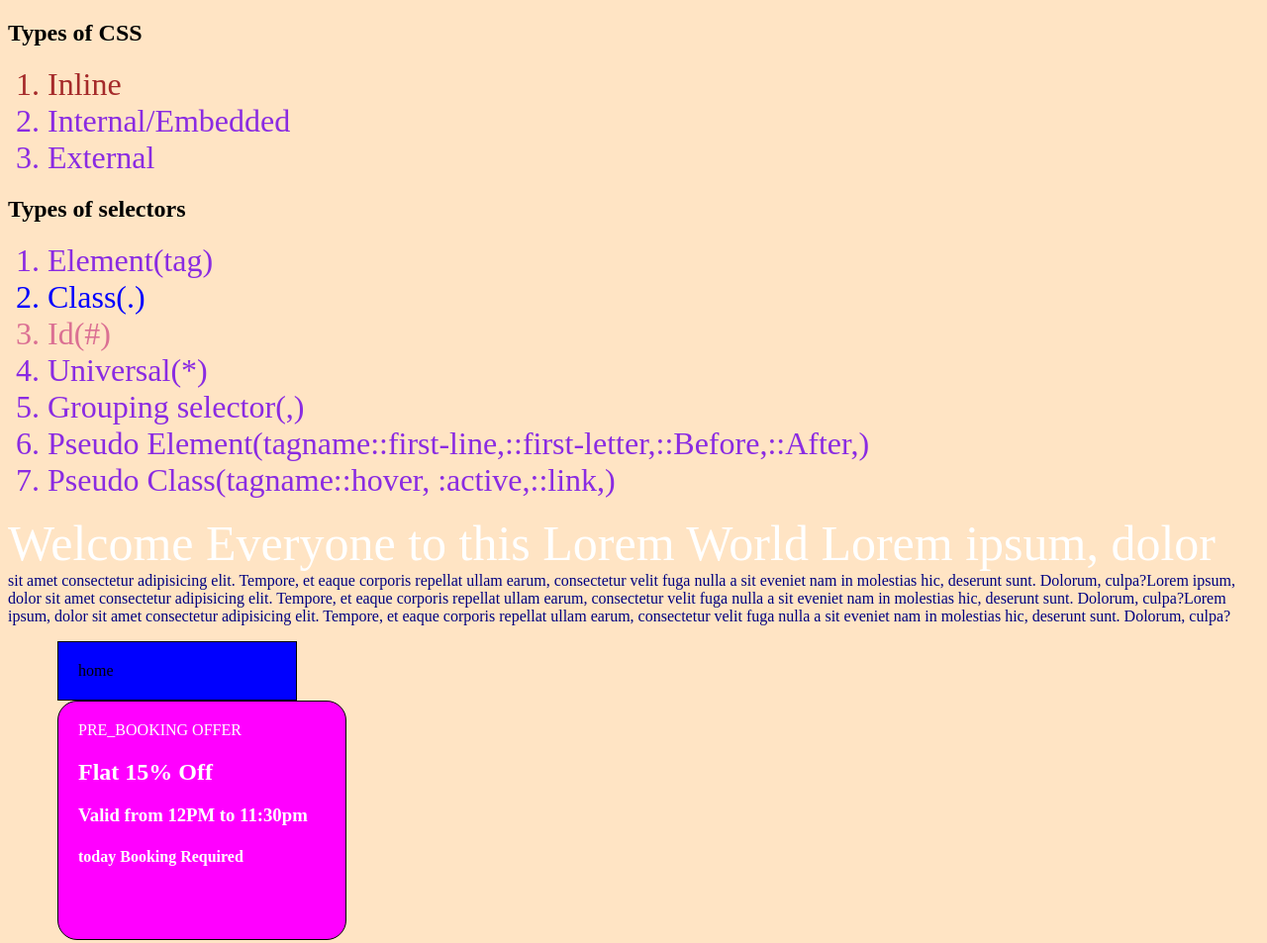
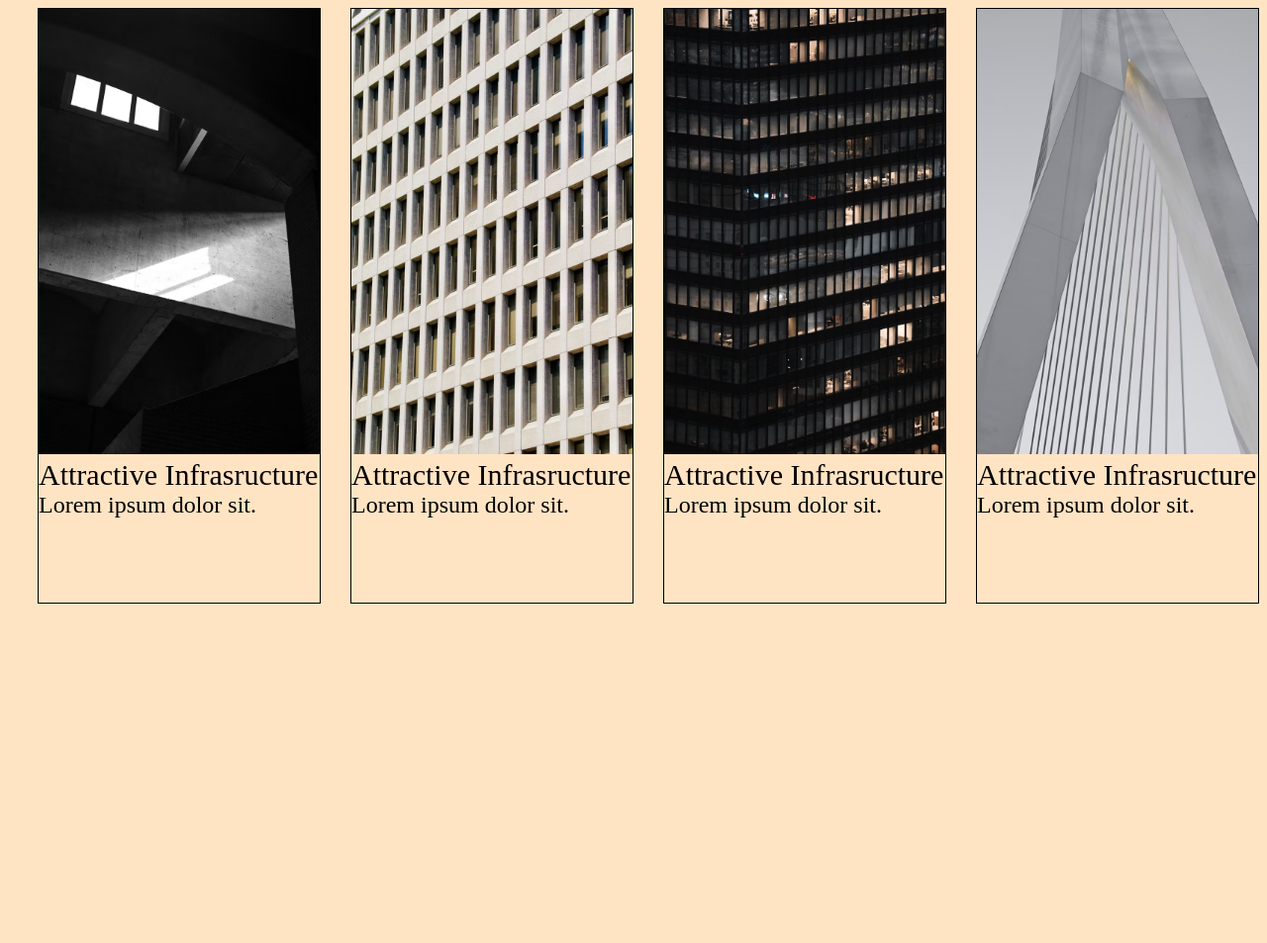
Before and after one commit to PonnuruSushmitha07/css, a plain HTML site: page index.html in a window 1280 px wide. Shown: the whole page at 99% size. After the commit the page ends 800 px from the top, so only its background shows below. Drawn offline with Linux system fonts and the light colour scheme.

Commit message:
architecture

```diff
--- a/index.html
+++ b/index.html
@@ -5,16 +5,30 @@
     <meta name="viewport" content="width=device-width, initial-scale=1.0">
     <title>Document</title>
     <style>
-        li{
-            color: aqua;
-            font-size: 32px;
-        }
+       .card{
+        border: 1px solid black;
+        width: 300px;
+        height: 600px;
+        overflow: hidden;
+        text-overflow: ellipsis;
+        white-space: nowrap;
+        margin-left:30px ;
+
+       }
+       .card-title{
+        font-size: 30px;
+        font-weight: 500px;
+       }
+       .para{
+        font-size: 24px;
+
+       }
     </style>
     <link rel="stylesheet" href="style.css"/>
 </head>
 
 <body>
-    <h2>Types of CSS</h2>
+   <!--<h2>Types of CSS</h2>
     <ol>
         <li style="color: brown; font-size: 32px;">Inline</li>
         <li>Internal/Embedded</li>
@@ -53,15 +67,65 @@
                 margin-left: 50px;
                 }
         </style>
-
-        <div style= "padding:20px; color: white; background-color: rgb(255, 0, 255); width: 250px; height: 200px; border-radius: 20px; "
-              <h1>PRE_BOOKING OFFER</h1>
+<div style="display: flex;">
+        <div style= "padding:20px; color: white; background-color: rgb(255, 0, 255); width: 400px; height: 300px; border-radius: 20px; "
+              <h1 style="font-size: 40;">PRE_BOOKING OFFER</h1>
               <h2 style=" color: white; background-color: rgb(255, 0, 255);">Flat 15% Off</h2>
                <h3 style=" color: white; background-color: rgb(255, 0, 255);">Valid from 12PM to 11:30pm</h3>
               <h4 style=" color: white; background-color: rgb(255, 0, 255);"> today Booking Required</h4>
 
         </div>
+         <div style= "padding:20px; color: white; background-color: rgba(0, 255, 17, 0.637); width: 400px; height: 300px; border-radius: 20px; "
+              <h1 style="font-size: 40;">INSTANT-OFFER</h1>
+              <h2 style=" color: white; background-color: rgb(0, 255, 89);">Flat 10% Off</h2>
+               <h3 style=" color: white; background-color: rgba(0, 255, 55, 0.808);">Valid from 12PM to 11:30pm</h3>
+              <h4 style=" color: white; background-color: rgb(0, 255, 110);"> today Booking Required</h4>
 
+        </div>
+         <div style= "padding:20px; color: white; background-color:red; width: 400px; height: 300px; border-radius: 20px; "
+              <h1>Surprise</h1>
+              <p style= "color: white; background-color:red";>Get a Scratch Card</p>
+        </div>
 
+       </div>  -->
+       <section style="display:flex" >
+
+        <div class="card">
+           <img src="./img/1.jpg" width="300px" >
+          <div class="card-title">
+            Attractive Infrasructure
+          </div>
+          <div class="para">
+            Lorem ipsum dolor sit.
+          </div>
+        </div>
+          <div class="card">
+           <img src="./img/5.jpg" width="300px" >
+          <div class="card-title">
+            Attractive Infrasructure
+          </div>
+          <div class="para">
+            Lorem ipsum dolor sit.
+          </div>
+        </div>
+          <div class="card">
+           <img src="./img/2.jpg" width="300px" >
+          <div class="card-title">
+            Attractive Infrasructure
+          </div>
+          <div class="para">
+            Lorem ipsum dolor sit.
+          </div>
+        </div>
+          <div class="card">
+           <img src="./img/4.jpg" width="300px" >
+          <div class="card-title">
+            Attractive Infrasructure
+          </div>
+          <div class="para">
+            Lorem ipsum dolor sit.
+          </div>
+        </div>
+       </section>
 </body>
 </html>
```
Also changed, not shown: img/1.jpg (added), img/2.jpg (added), img/4.jpg (added), img/5.jpg (added).
